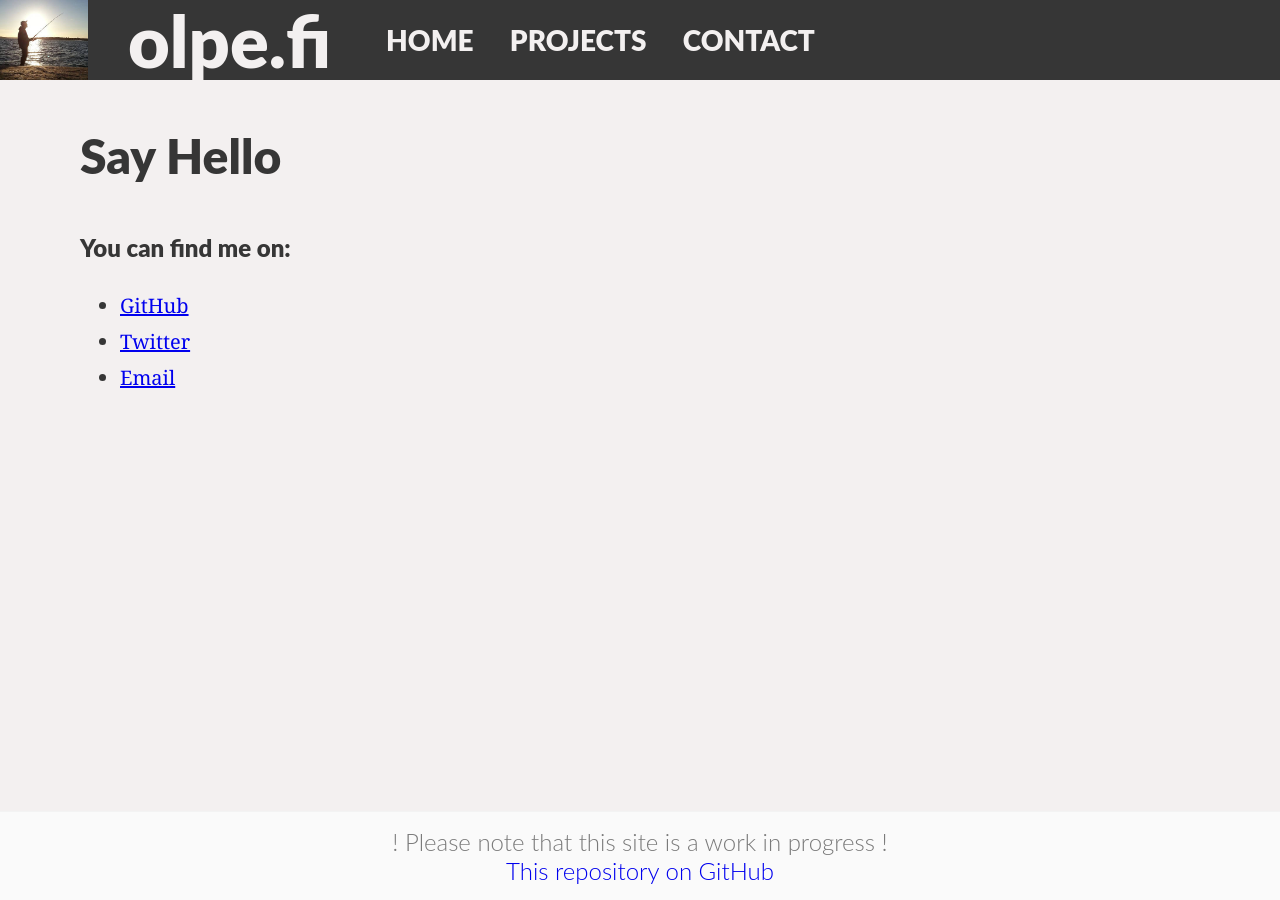
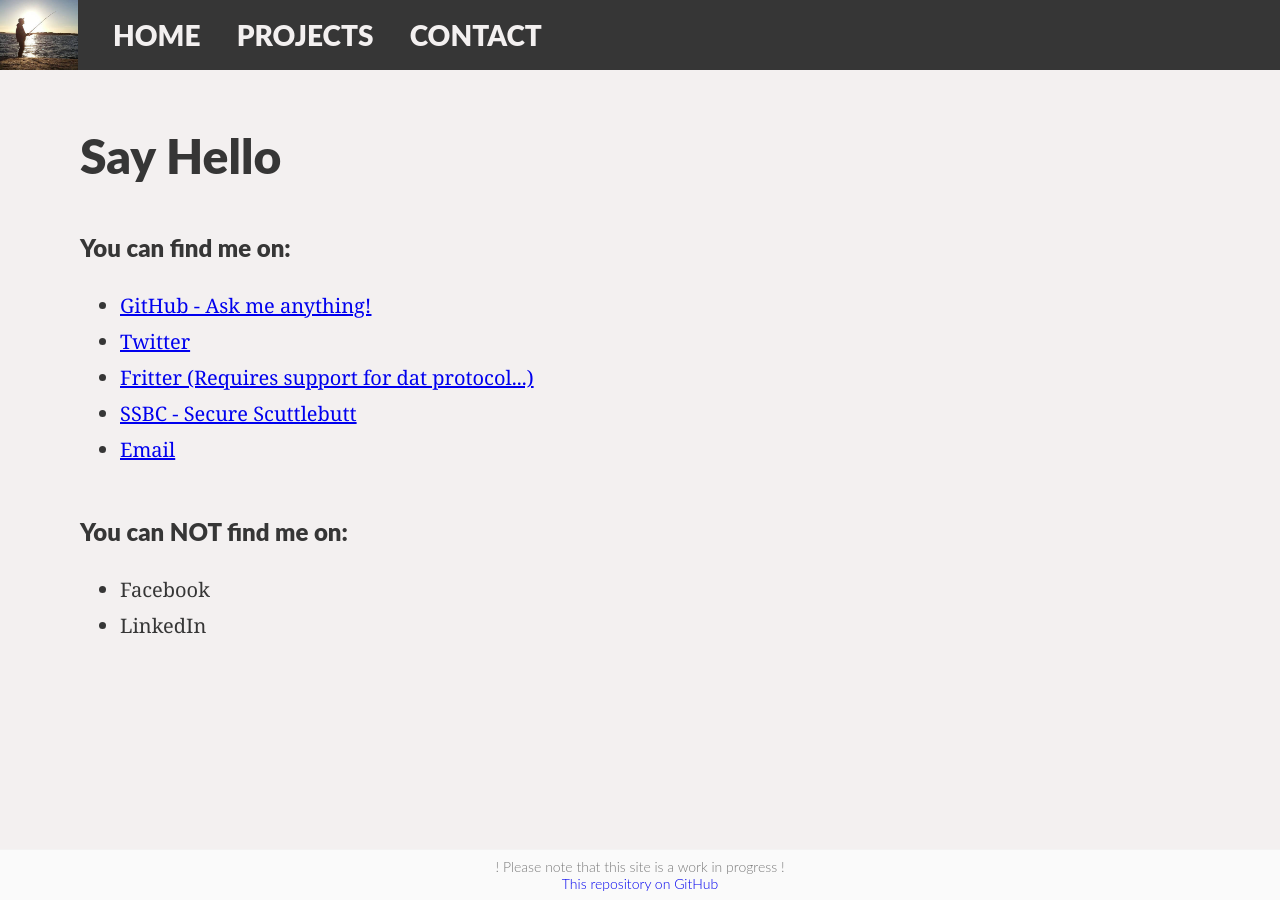
Before and after one commit to olpeh/olpeh.github.io, a Jekyll site: the page built from contact.html, in a window 1280 px wide. Built offline with Jekyll 4.4.1, drawn with Linux system fonts in a browser that asks for light colours.

Commit message:
Small style improvements and add more content to contact and projects

```diff
--- a/_includes/header.html
+++ b/_includes/header.html
@@ -1,8 +1,6 @@
 <header class="main">
-  <a href="{{ site.baseurl }}/">
+  <a class="page-logo" href="{{ site.baseurl }}/">
     <img src="{{ " /images/logo.jpg " | prepend: site.baseurl }}" alt="olpe.fi logo" />
   </a>
-  <span class="page-name">olpe.fi</span>
-
   {% include navigation.html %}
 </header>
--- a/contact.html
+++ b/contact.html
@@ -8,8 +8,8 @@ layout: page
   <h3>You can find me on:</h3>
   <ul>
     <li>
-      <a href="https://github.com/olpeh" target="_blank">
-        GitHub
+      <a href="https://github.com/olpeh/ama" target="_blank">
+        GitHub - Ask me anything!
       </a>
     </li>
     <li>
@@ -18,9 +18,28 @@ layout: page
       </a>
     </li>
     <li>
+      <a href="dat://fritter.hashbase.io/user/dat://fritter-olpe.hashbase.io" target="_blank">
+        Fritter (Requires support for dat protocol...)
+      </a>
+    </li>
+    <li>
+      <a href="https://ssbc.github.io/secure-scuttlebutt/" target="_blank">
+        SSBC - Secure Scuttlebutt
+      </a>
+    </li>
+    <li>
       <a href="mailto:olavi.haapala@futurice.com" target="_blank">
         Email
       </a>
     </li>
   </ul>
+  <h3>You can NOT find me on:</h3>
+  <ul>
+    <li>
+      Facebook
+    </li>
+    <li>
+      LinkedIn
+    </li>
+   </ul>
 </div>
--- a/css/main.css
+++ b/css/main.css
@@ -19,43 +19,39 @@ header {
   position: fixed;
   top: 0;
   width: 100%;
-  height: 80px;
+  min-height: 70px;
   background: rgb(54, 54, 54);
   color: rgb(243, 240, 240);
   text-align: center;
 }
 
 header a {
-  height: 80px;
-  margin-right: 40px;
+  height: 70px;
+  margin-right: 20px;
 }
 
-header .page-name {
-  margin-right: 40px;
-  font-size: 4.5rem;
-  line-height: 6rem;
-  font-family: "Lato", 'Helvetica Neue', Helvetica, sans-serif;
-  font-weight: 900;
+header .page-logo {
+  min-width: 78px;
 }
 
 header a img {
-  width: 88px;
-  height: 80px;
+  width: 78px;
+  height: 70px;
 }
 
 nav {
-  padding: 15px 0;
+  padding: 0;
 }
 
 nav a {
   color: rgb(243, 240, 240);
-  font-weight: bold;
   font-size: 28px;
   text-decoration: none;
   margin: 15px;
   text-transform: uppercase;
   font-family: "Lato", 'Helvetica Neue', Helvetica, sans-serif;
   font-weight: 900;
+  line-height: 40px;
 }
 
 main {
@@ -68,14 +64,15 @@ main {
 
 footer {
   text-align: center;
-  padding: 15px 0;
+  padding: 8px 0;
   position: fixed;
   bottom: 0;
   width: 100%;
+  font-size: 14px;
 }
 
 footer a {
   text-decoration: none;
-  margin: 15px;
+  margin: 8px;
   font-family: "Lato", 'Helvetica Neue', Helvetica, sans-serif;
 }
```
Also changed, not shown: _includes/projects.html (+10 -0 lines).
